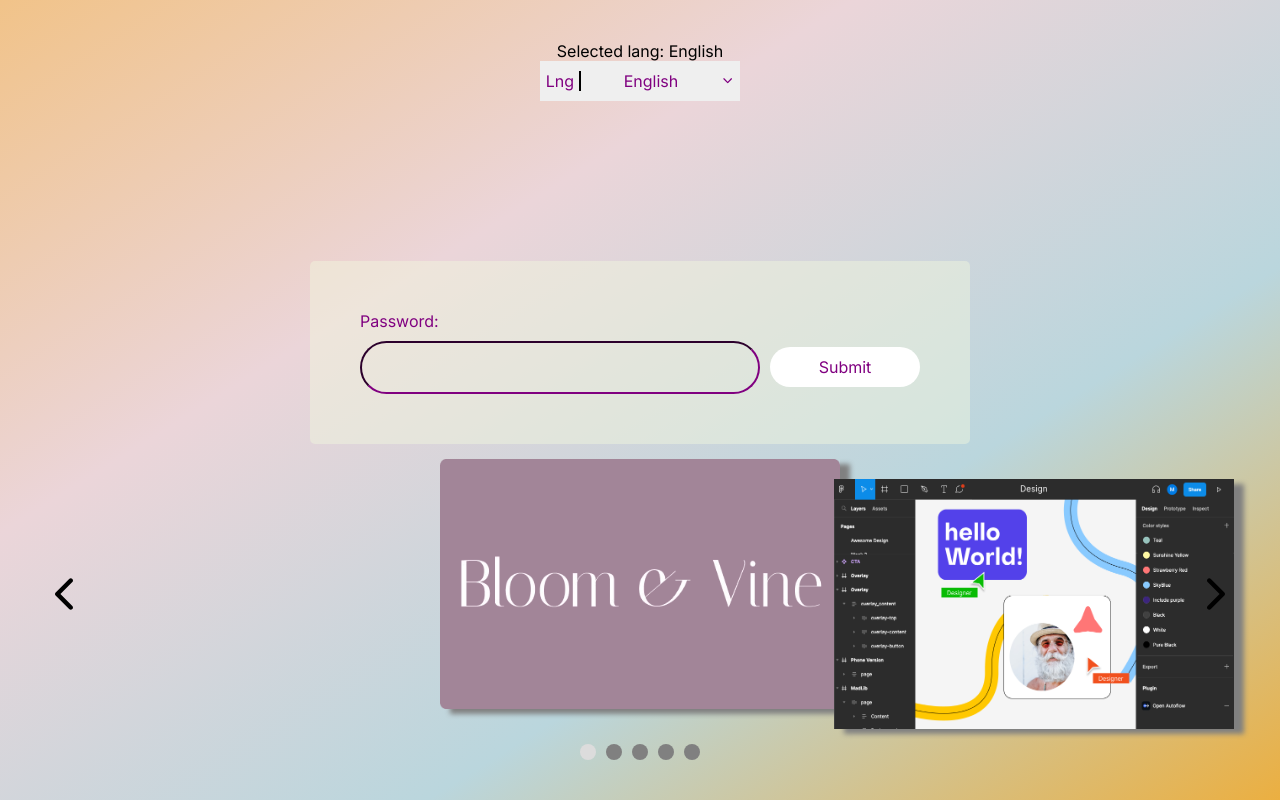
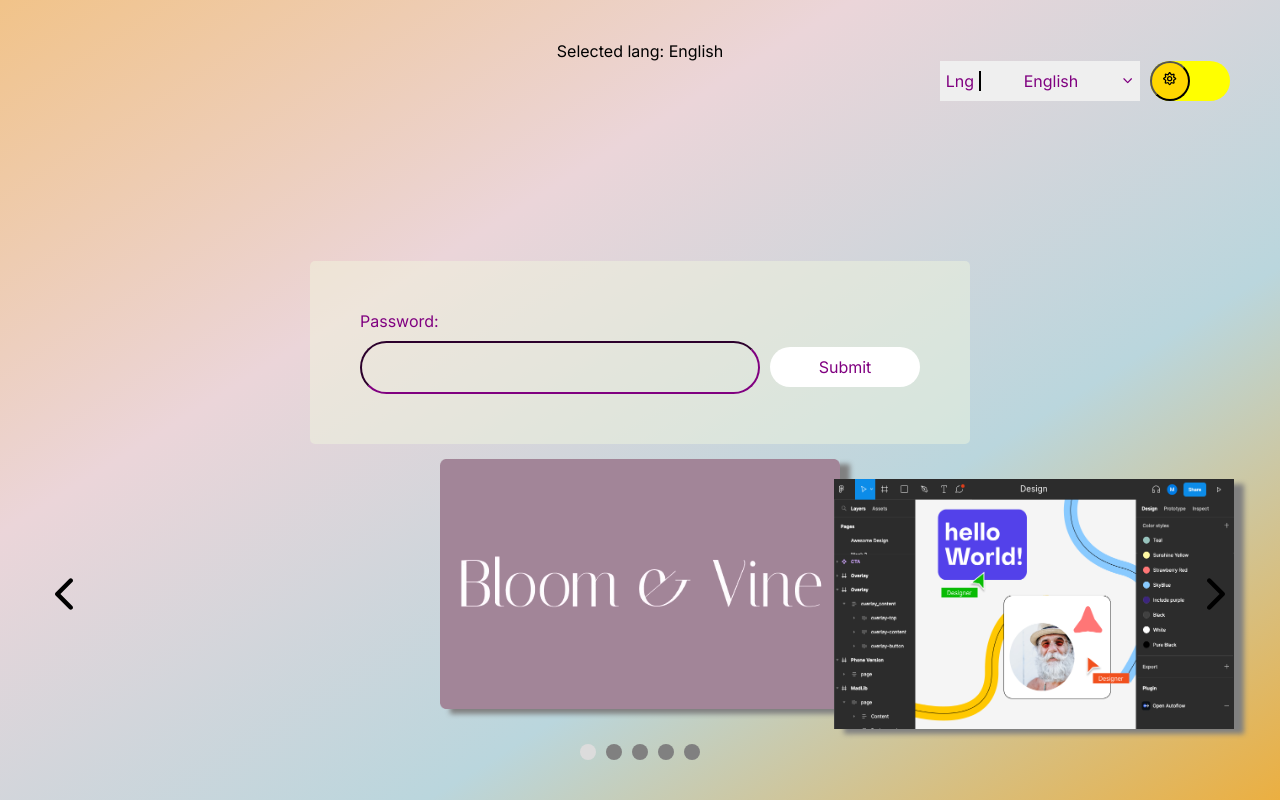
Before and after one commit to include-davis/leads-onboarding-2024, a Next.js app: page /day2 in a window 1280 px wide. Built offline with nearby package versions, Linux system fonts and the light colour scheme.

Commit message:
Completed theme switch for day 2

```diff
--- a/app/(pages)/_components/authentication_box.jsx
+++ b/app/(pages)/_components/authentication_box.jsx
@@ -1,5 +1,6 @@
 import styles from "@/app/(pages)/_styles/authentication_box.module.scss";
-import { useState, useEffect, useRef } from "react";
+import { useState, useEffect, useRef, useContext } from "react";
+import { ThemeContext } from "../day2/theme";
 
 function ErrorBox() {
     const [open, setOpen] = useState(true);
@@ -22,6 +23,7 @@ export default function Aunthentication_Box() {
     const count = useRef(0);
     const [freeze, setFreeze] = useState(false);
     const [freezeCount, setFreezeCount] = useState(false);
+    const theme = useContext(ThemeContext);
 
     useEffect(() => {
         setTimeout(() => {
@@ -41,7 +43,7 @@ export default function Aunthentication_Box() {
         }
 
     return (
-        <div className={styles.container}>
+        <div className={`${styles.container} ${theme=="dark" && styles.dark_bg}`}>
             <h4 style={{width: "100%", textAlign: "left", marginBottom: "10px", color: "purple"}}>Password:</h4>
             { freeze && <ErrorBox /> }
             <div style={{display: "flex", justifyContent: "center", alignItems: "center"}}>
--- a/app/(pages)/_components/image_carousel.jsx
+++ b/app/(pages)/_components/image_carousel.jsx
@@ -1,13 +1,15 @@
-import { useState } from "react";
+import { useContext, useState } from "react";
 import Image from "next/image";
 import { IoIosArrowBack } from "react-icons/io";
 import { FaCircle } from "react-icons/fa6";
 import styles from "@/app/(pages)/_styles/image_carousel.module.scss"
+import { ThemeContext } from "../day2/theme";
 
 
 export default function Image_Carousel() {
     const [curr, setCurr] = useState(0);
     const img_paths = ["/b&v_logo.png", "/design-home.png", "/ielc_logo.png", "/nvsi_logo.png", "/oneloop_logo.png"];
+    const theme = useContext(ThemeContext);
 
 
     function click_back() {
@@ -37,14 +39,14 @@ export default function Image_Carousel() {
         <div className={styles.main}>
             <div className={styles.div_slides}>
                 {imgs.map((img) => { return img })}
-                <IoIosArrowBack className={styles.left_arrow} onClick={()=>{click_back()}} />
-                <IoIosArrowBack className={styles.right_arrow} onClick={()=>{click_next()}} />
+                <IoIosArrowBack className={`${styles.left_arrow} ${theme=="dark" && styles.dark_arrow}`} onClick={()=>{click_back()}} />
+                <IoIosArrowBack className={`${styles.right_arrow} ${theme=="dark" && styles.dark_arrow}`} onClick={()=>{click_next()}} />
             </div>
             <div className={styles.div_circles}>
                 { img_paths.map((path, index) => {
                     let style = "";
                     if (index == curr) { style = styles.selected }
-                    return <FaCircle key={("circle").concat(toString(index))} className={[styles.circle, style].join(" ")}/> })}
+                    return <FaCircle key={("nav_circle").concat(index.toString())} className={[styles.circle, style].join(" ")}/> })}
             </div>
         </div>
     )
--- /dev/null
+++ b/app/(pages)/_components/theme_button.jsx
@@ -0,0 +1,29 @@
+import styles from "@/app/(pages)/_styles/theme_button.module.scss";
+import { useContext, useRef } from "react";
+import { ThemeContext } from "../day2/theme";
+import { FaRegSun } from "react-icons/fa";
+import { FaRegMoon } from "react-icons/fa";
+
+
+
+export default function Theme_Button({ setTheme }) {
+    const theme = useContext(ThemeContext);
+    const updateCount = useRef(0);
+    let style = "";
+    if (updateCount.current > 0) {
+        if (theme == "light") { style = styles.left; }
+        else { style = styles.right; }
+    }
+
+    function toggleTheme() {
+        if (theme == "light") { setTheme("dark") }
+        else { setTheme("light") }
+        updateCount.current = updateCount.current + 1;
+    }
+    return (
+        <div className={`${styles.main} ${theme=="dark" && styles.dark_bg}`}>
+            <button className={[styles.circle, style].join(" ")} onClick={()=>{toggleTheme()}}>
+                {theme=="light" ? <FaRegSun /> : <FaRegMoon />}</button>
+        </div>
+    )
+}
--- a/app/(pages)/_styles/authentication_box.module.scss
+++ b/app/(pages)/_styles/authentication_box.module.scss
@@ -12,6 +12,10 @@
     border-radius: 5px;
 
     background-color: rgba(240, 246, 220, 0.462);
+}
+
+.dark_bg {
+    background-color: rgb(63, 138, 82);
 }
 
 .input_bar {
--- a/app/(pages)/_styles/image_carousel.module.scss
+++ b/app/(pages)/_styles/image_carousel.module.scss
@@ -67,6 +67,10 @@
     color: green
 }
 
+.dark_arrow {
+    color: aliceblue;
+}
+
 .div_circles {
     width: 100%;
     display: flex;
--- /dev/null
+++ b/app/(pages)/_styles/theme_button.module.scss
@@ -0,0 +1,43 @@
+.main {
+    width: 80px;
+    height: 40px;
+    background-color:yellow;
+    border-radius: 40px;
+}
+
+.dark_bg {
+    background-color: darkcyan;
+}
+
+.circle {
+    height: 100%;
+    aspect-ratio: 1/1;
+    border-radius: 40px;
+    background-color: gold;
+}
+
+@keyframes move_right {
+    from {translate: 0px 0px;
+    background-color: gold;}
+    to {translate: 40px 0px;
+    background-color: darkmagenta;}
+}
+
+@keyframes move_left {
+    from {translate: 40px 0px;
+    background-color: darkmagenta;}
+    to {translate: 0px 0px;
+    background-color: gold;}
+}
+
+.left {
+    animation-name: move_left;
+    animation-duration: 1s;
+}
+
+.right {
+    background-color: darkmagenta;
+    translate: 40px 0px;
+    animation-name: move_right;
+    animation-duration: 1s;
+}
--- a/app/(pages)/day2/page.jsx
+++ b/app/(pages)/day2/page.jsx
@@ -4,21 +4,28 @@ import styles from "./page.module.scss";
 import Language_Dropdown from "@/app/(pages)/_components/language_dropdown";
 import Authentication_Box from "@/app/(pages)/_components/authentication_box";
 import Image_Carousel from "@/app/(pages)/_components/image_carousel";
+import Theme_Button from "../_components/theme_button";
 import { LangContext } from "./lang";
+import { ThemeContext } from "./theme";
 import { useState } from "react";
+
 
 export default function Page() {
     const [lang, setLang] = useState('en');
     const lang_list = {'en':"English", 'es':"Spanish", 'ml':"Malayalam"};
+    const [theme, setTheme] = useState("light");
 
     return (
-        <main className={styles.main}>
+        <main className={`${styles.main} ${theme=="dark" && styles.dark_bg}`}>
             <LangContext.Provider value={{ lang, setLang, lang_list }}>
-                <div>Selected lang: {lang_list[lang]}</div>
-                <div className={styles.header}>
-                    <Language_Dropdown /></div>
-                <Authentication_Box />
-                <Image_Carousel />
+                <ThemeContext.Provider value={theme}>
+                    <div>Selected lang: {lang_list[lang]}</div>
+                    <div className={styles.header}>
+                        <Language_Dropdown />
+                        <Theme_Button setTheme={setTheme} /></div>
+                    <Authentication_Box />
+                    <Image_Carousel />
+                </ThemeContext.Provider>
             </LangContext.Provider>
         </main>
     )
--- a/app/(pages)/day2/page.module.scss
+++ b/app/(pages)/day2/page.module.scss
@@ -1,5 +1,6 @@
 .main {
     height: 100vh;
+    width: 100%;
     display: flex;
     flex-direction: column;
     justify-content: center;
@@ -8,7 +9,17 @@
     //background-color: rgb(248, 248, 248);
 }
 
+.dark_bg {
+    background-image: linear-gradient(to bottom right, rgb(80, 63, 94), rgb(68, 25, 33), rgb(29, 53, 59), rgb(86, 59, 9));
+}
+
 .header {
     position: relative;
+    width: 100%;
     height: 200px;
+    display: flex;
+    flex-direction: row;
+    column-gap: 10px;
+    justify-content: flex-end;
+    padding-right: 50px;
 }
--- /dev/null
+++ b/app/(pages)/day2/theme.js
@@ -0,0 +1,3 @@
+import { createContext } from "react";
+
+export const ThemeContext = createContext("light");
```
